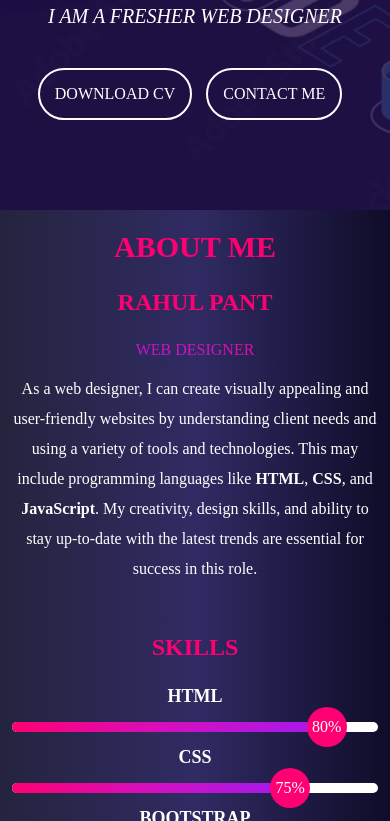
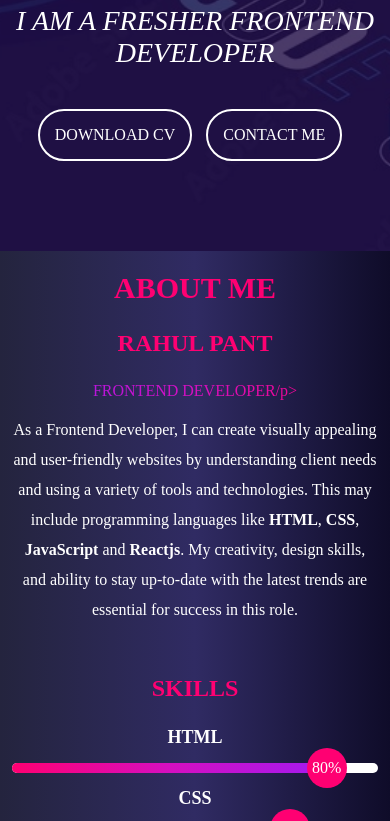
Before and after one commit to RahulPant14/Portfolio, a plain HTML site: page index.html in a window 390 px wide. Shown: the part 654-1475 px from the top of the page. Drawn offline with nearby package versions, Linux system fonts and the light colour scheme.

Commit message:
Profile Updated

```diff
--- a/css/style.css
+++ b/css/style.css
@@ -304,7 +304,7 @@ body{
     .wrap-2 h1 {font-size: 3rem;}
     .wrap-4 .btn-grd {margin: 10px 0;}
     .wrap-2 img {width: 100%; margin-bottom: 20px;}
-    .wrap-2 p {font-size: 20px;}
+    .wrap-2 p {font-size: 28px;}
     .wrap-3 .order-1 h2 {font-size: 30px; color:#ff0072 ;margin-top: 20px;}
     .wrap-5 h2 {margin-bottom: 0px; font-size: 30px;}
     .wrap-5 h3 {font-size: 20px;}
--- a/index.html
+++ b/index.html
@@ -43,7 +43,7 @@
                         <div class="col-6 col-m-12">
                                 <h2>HELLO, I AM</h2>
                                 <h1><span class="rahul">RAHUL</span> <br> PANT</h1>
-                                <p><i>I AM A FRESHER WEB DESIGNER</i></p>
+                                <p><i>I AM A FRESHER FRONTEND DEVELOPER</i></p>
                                 <div class="cntc">
                                     <a href="cv/RAHUL.CV.pdf"  download>DOWNLOAD CV</a>
                                     <a href="#contact">CONTACT ME</a>
@@ -61,8 +61,8 @@
             <div class="row">
                 <div class="col-4 col-t-6 col-m-12 gap-t text-r">
                     <h2>RAHUL PANT</h2>
-                    <p class="desig">WEB DESIGNER</p>
-                    <p class="line-height">As a web designer, I can create visually appealing and user-friendly websites by understanding client needs and using a variety of tools and technologies. This may include programming languages like <b>HTML</b>, <b>CSS</b>, and <b>JavaScript</b>. My creativity, design skills, and ability to stay up-to-date with the latest trends are essential for success in this role.</p>
+                    <p class="desig">FRONTEND DEVELOPER/p>
+                    <p class="line-height">As a Frontend Developer, I can create visually appealing and user-friendly websites by understanding client needs and using a variety of tools and technologies. This may include programming languages like <b>HTML</b>, <b>CSS</b>, <b>JavaScript</b> and <b>Reactjs</b>. My creativity, design skills, and ability to stay up-to-date with the latest trends are essential for success in this role.</p>
                 </div>
                 <div class="col-4 col-t-12 bg-1 order-1">
                      <h2>ABOUT ME</h2>
```
